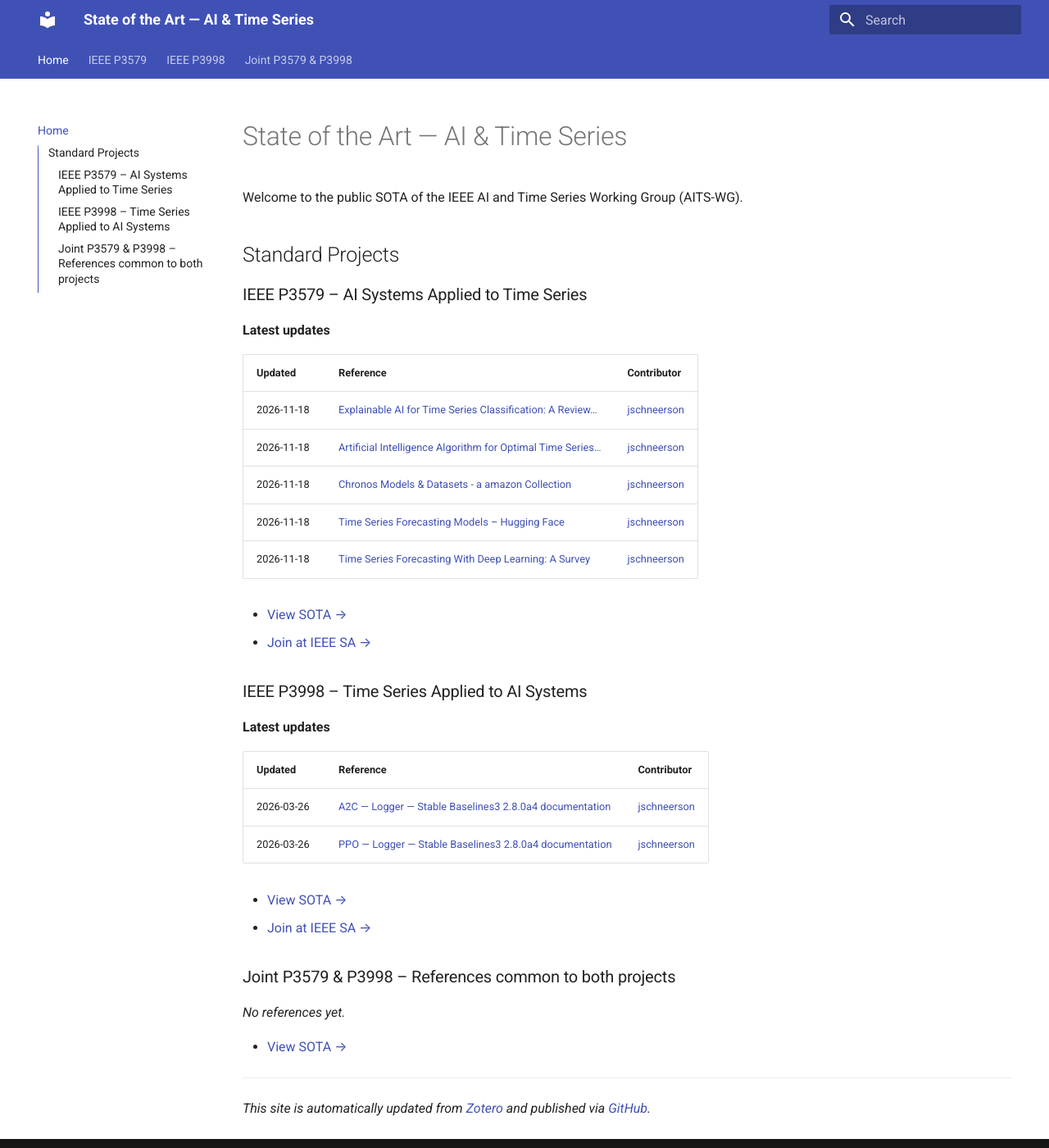
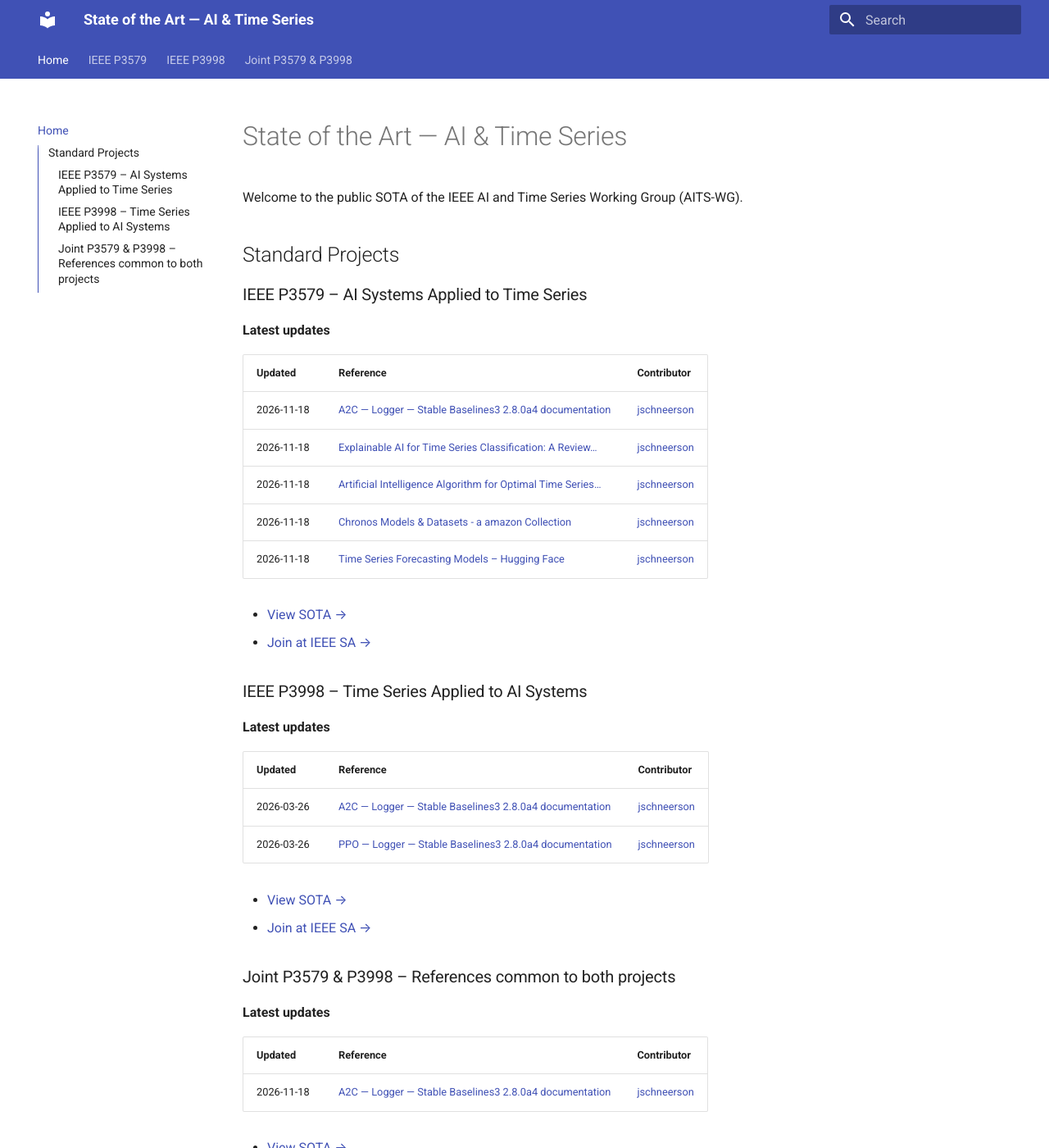
Before and after one commit to aitimeseries/SOTA, an MkDocs documentation site: the page built from docs/index.md, in a window 1280 px wide and 1400 px high. Shown: the whole window at 82% size. Built offline with MkDocs 1.6.1 and Material for MkDocs 9.7.7, drawn with Linux system fonts in a browser that asks for light colours.

Commit message:
refs: update SOTA from Zotero

```diff
--- a/docs/index.md
+++ b/docs/index.md
@@ -12,11 +12,11 @@ Welcome to the public SOTA of the IEEE AI and Time Series Working Group (AITS-WG
 
 | Updated | Reference | Contributor |
 |---------|-----------|-------------|
+| 2026-11-18 | [A2C — Logger — Stable Baselines3 2.8.0a4 documentation](p3579/index.md#ref-D8E8FJST "A2C — Logger — Stable Baselines3 2.8.0a4 documentation") | [jschneerson](https://www.zotero.org/jschneerson) |
 | 2026-11-18 | [Explainable AI for Time Series Classification: A Review…](p3579/index.md#ref-NJNFHFNK "Explainable AI for Time Series Classification: A Review, Taxonomy and Research Directions") | [jschneerson](https://www.zotero.org/jschneerson) |
 | 2026-11-18 | [Artificial Intelligence Algorithm for Optimal Time Series…](p3579/index.md#ref-7AH99IWN "Artificial Intelligence Algorithm for Optimal Time Series Data Model") | [jschneerson](https://www.zotero.org/jschneerson) |
 | 2026-11-18 | [Chronos Models & Datasets - a amazon Collection](p3579/index.md#ref-6CB8RX6D "Chronos Models & Datasets - a amazon Collection") | [jschneerson](https://www.zotero.org/jschneerson) |
 | 2026-11-18 | [Time Series Forecasting Models – Hugging Face](p3579/index.md#ref-UGU54QGJ "Time Series Forecasting Models – Hugging Face") | [jschneerson](https://www.zotero.org/jschneerson) |
-| 2026-11-18 | [Time Series Forecasting With Deep Learning: A Survey](p3579/index.md#ref-4Q3UIAIE "Time Series Forecasting With Deep Learning: A Survey") | [jschneerson](https://www.zotero.org/jschneerson) |
 
 <!-- /latest:p3579 -->
 
@@ -43,7 +43,11 @@ Welcome to the public SOTA of the IEEE AI and Time Series Working Group (AITS-WG
 
 <!-- latest:p3579-p3998 -->
 
-_No references yet._
+**Latest updates**
+
+| Updated | Reference | Contributor |
+|---------|-----------|-------------|
+| 2026-11-18 | [A2C — Logger — Stable Baselines3 2.8.0a4 documentation](p3579-p3998/index.md#ref-D8E8FJST "A2C — Logger — Stable Baselines3 2.8.0a4 documentation") | [jschneerson](https://www.zotero.org/jschneerson) |
 
 <!-- /latest:p3579-p3998 -->
 
```
Also changed, not shown: docs/p3579-p3998/index.md (+27 -1 lines), docs/p3579/index.md (+14 -1 lines).
